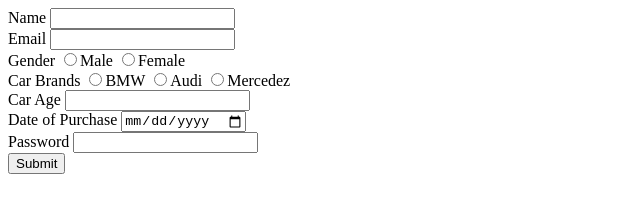
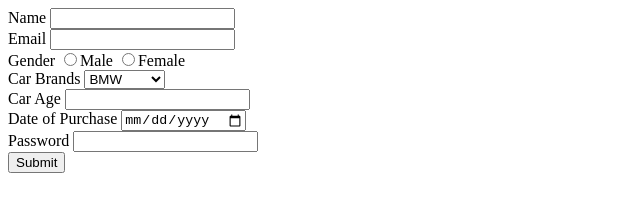
Before and after one commit to acciojob/car-insurance-form-Saitejahr, a website: page main.html in a window 1280 px wide. Shown: the whole page, without its empty margins (0-640 px from the left). Drawn offline with Linux system fonts and the light colour scheme.

Commit message:
created a submission

```diff
--- a/main.html
+++ b/main.html
@@ -20,9 +20,11 @@
 		<input type="radio" id="female">Female
 		<br>
 		<label for="CarBrands">Car Brands</label>
-		<input type="radio" id="car">BMW
-		<input type="radio" id="car">Audi
-		<input type="radio" id="car">Mercedez
+		<select name="cars" id="cars">
+		  <option value="BMW">BMW</option>
+		  <option value="mercedes">Mercedes</option>
+		  <option value="audi">Audi</option>
+		</select>
 		<br>
 		<label for="Car Age">Car Age</label>
 		<input type="number" id="carage">
@@ -33,11 +35,7 @@
 		<label for="password">Password</label>
 		<input type="password" id="password">
 		<br>
-
 		<input type="submit" id="submit">
-
-
-
 	</form>
     <script type="text/javascript" src="./script.js">
 </script>
```
